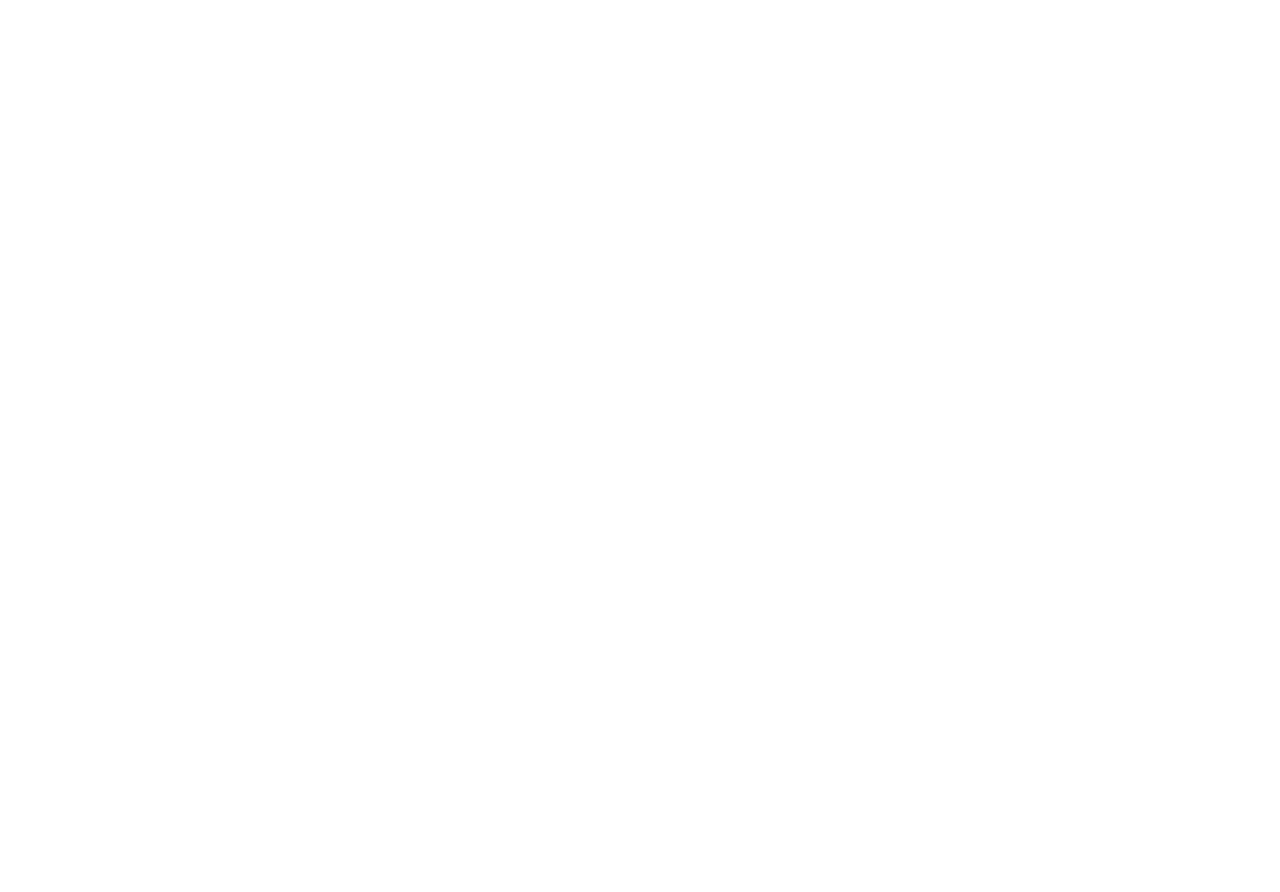
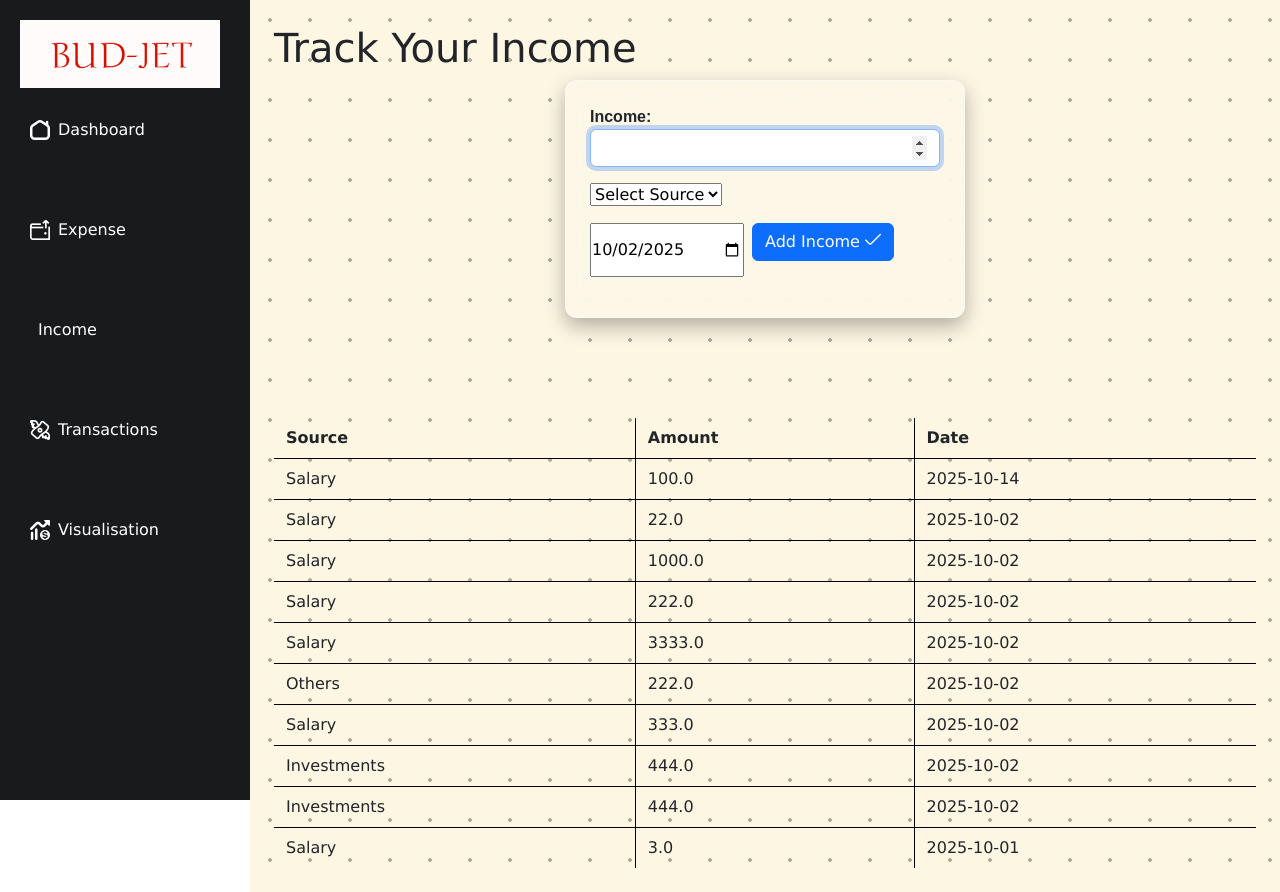
Before and after one commit to Akshay-1357/Ruppee-radar, a Flask app: page /income in a window 1280 px wide. Before the commit the page is empty. Before the commit the page ends 800 px from the top, so only its background shows below. Run offline with Flask 3, Linux system fonts and the light colour scheme; some libraries are stand-ins or nearby versions; some web fonts are replaced.

Commit message:
income page's structure done

```diff
--- a/app.py
+++ b/app.py
@@ -1,5 +1,6 @@
 from flask import Flask, render_template, request, redirect, url_for
 from flask_sqlalchemy import SQLAlchemy
+from datetime import datetime
 
 app = Flask(__name__)
 
@@ -8,6 +9,7 @@ app.config['SQLALCHEMY_DATABASE_URI'] = 'sqlite:///budjet.db'
 app.config['SQLALCHEMY_TRACK_MODIFICATIONS'] = False
 db = SQLAlchemy(app)
 categories = ['Food','Social Life', "Pets","Transport","Health","Education","Shopping","Bills & Fees","Gifts","Others"]
+sources = ['Investments','Salary','Savings','Others']
 
 # Models
 class Expense(db.Model):
@@ -21,6 +23,7 @@ class Income(db.Model):
     id = db.Column(db.Integer, primary_key=True)
     source = db.Column(db.String(100), nullable=False)
     amount = db.Column(db.Float, nullable=False)
+    date = db.Column(db.Date, default= datetime.utcnow,nullable=False)
 
 
 # Create tables
@@ -52,14 +55,15 @@ def expense():
 def add_income():
     if request.method == 'POST':
         source = request.form['source']
-        amount = request.form['amount']
+        amount = request.form['income']
+        date = request.form['date']
         if source and amount:
-            new_income = Income(source=source, amount=float(amount))
+            new_income = Income(source=source, amount=float(amount),date= datetime.strptime(date, '%Y-%m-%d'))
             db.session.add(new_income)
             db.session.commit()
             return redirect(url_for('add_income'))
-    all_income = Income.query.all()
-    return render_template('income.html', incomes=all_income)
+    all_income =  Income.query.order_by(Income.date.desc()).all()
+    return render_template('income.html', incomes=all_income , srcs = sources)
 
 @app.route('/layout')
 def test_layout():
--- a/static/styles.css
+++ b/static/styles.css
@@ -88,3 +88,27 @@
     opacity: 1;      /* highlight selected */
     transform: scale(1.2);
 }
+.minimalist-table {
+  border-collapse: separate;
+  border-spacing: 0;
+  width: 100%;
+  border-top: none;
+  border-left: none;
+}
+
+.minimalist-table th, .minimalist-table td {
+  padding: 8px 12px;
+  border-right: 1px solid black;
+  border-bottom: 1px solid black;
+}
+
+.minimalist-table th:last-child, .minimalist-table td:last-child {
+  border-right: none; /* remove last vertical line */
+}
+
+.minimalist-table tr:last-child td {
+  border-bottom: none; /* remove last horizontal line */
+}
+.tb-container {
+    margin-top: 100px;
+}
--- a/templates/expense.html
+++ b/templates/expense.html
@@ -54,9 +54,4 @@
 <div id="recent-transactions" style="display:flex; gap:10px; margin-top:20px;"></div>
 <script src="{{ url_for('static', filename='js/expensetracker.js') }}"></script>
 
-
-
-
-
-
 {% endblock %}
--- a/templates/income.html
+++ b/templates/income.html
@@ -0,0 +1,58 @@
+{% extends "layout.html" %}
+
+{% block title %}Income{% endblock %}
+
+{% block main %}
+<h1>Track Your Income</h1>
+<div >
+    <div class = "d-flex justify-content-center align-items-center vh-45">
+        <div class="card p-4" style="width: 400px; height: auto;">
+
+            <form method="post" action="/income">
+                <div class="mb-3">
+                    <label class="fhead" for ="amount" class="form-label">Income:</label>
+                    <input type ="number" class = "form-control" id ="inamt" name ="income" required autofocus autocomplete="off">
+                </div>
+                <div class = "mb-3">
+                    <select id="source" name="source" required>
+                        <option value="" disabled selected>Select Source</option>
+                        {% for s in srcs %}
+                            <option value="{{ s }}">{{ s }}</option>
+                        {% endfor %}
+                    </select>
+                </div>
+                <div class="d-flex gap-2 mb-3">
+                    <input name= "date" type="date" value="2025-10-02" required/>
+                    <button type="submit" class="btn btn-primary mb-3 ">Add Income <i class="fi fi-rr-check"></i></button>
+                </div>
+            </form>
+
+
+        </div>
+
+</div>
+<div class ="tb-container">
+    <table class="minimalist-table ">
+    <thead>
+        <tr>
+        <th>Source</th>
+        <th>Amount</th>
+        <th>Date</th>
+        </tr>
+    </thead>
+    <tbody>
+        {% for inc in incomes %}
+        <tr>
+            <td>{{inc.source}}</td>
+            <td>{{inc.amount}}</td>
+            <td>{{inc.date}}</td>
+        </tr>
+        {% endfor %}
+    </tbody>
+</table>
+
+</div>
+
+
+
+{% endblock %}
```
Also changed, not shown: static/js/emoji.js (deleted, +0 -14 lines), instance/budjet.db.
